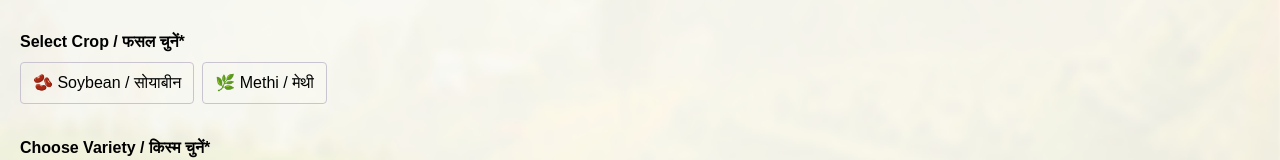
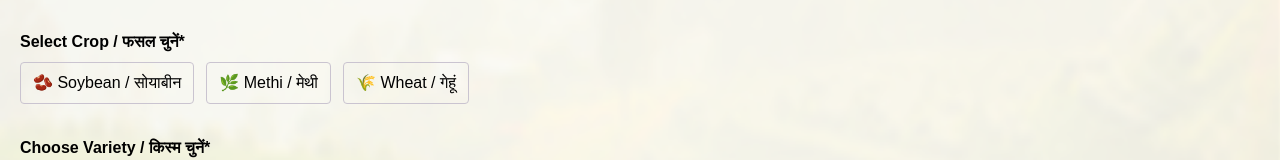
Before and after one commit to ytsocialpaper/agroseeds, a Next.js app: page / in a window 1280 px wide. Shown: the part 233-393 px from the top of the page. Built offline with nearby package versions, Linux system fonts and the light colour scheme.

Commit message:
in progress

```diff
--- a/app/page.tsx
+++ b/app/page.tsx
@@ -29,7 +29,7 @@ interface SelectorProps {
 const Selector = ({ setState, selectedvalue, value, optionKey }: SelectorProps) => {
   return (
     <div
-      className={`px-3 py-2 border-[1px] border-[#CAC4D0] rounded-[4px] hover:cursor-pointer ${
+      className={`px-3 py-2 border-[1px] border-[#CAC4D0] rounded-[4px] hover:cursor-pointer whitespace-nowrap ${
         selectedvalue === optionKey ? "bg-[#FFF6D3] border-[2px]" : ""
       }`}
       onClick={() => setState(optionKey)}
@@ -105,7 +105,21 @@ const Selectcrop = ({ setState, crop, values }: SelectCropProps) => {
   return (
     <div className="flex flex-col gap-2">
       <h1 className="font-bold">Select Crop / फसल चुनें*</h1>
-      <div className="flex gap-2">
+      <div
+        className="flex gap-3 overflow-x-auto scrollbar-none"
+        style={{
+          scrollbarWidth: "none",
+          msOverflowStyle: "none",
+        }}
+      >
+        <style>
+          {`
+            .hide-scrollbar::-webkit-scrollbar {
+              display: none;
+            }
+          `}
+        </style>
+        <div className="hide-scrollbar flex gap-3 w-full">
           {values.map((value) => (
             <Selector
               key={value.key}
@@ -115,6 +129,7 @@ const Selectcrop = ({ setState, crop, values }: SelectCropProps) => {
               optionKey={value.key}
             />
           ))}
+        </div>
       </div>
     </div>
   );
@@ -193,6 +208,7 @@ export default function Home() {
   const crops: Option[] = [
     { key: "soyabean", name: "🫘 Soybean / सोयाबीन" },
     { key: "methi", name: "🌿 Methi / मेथी" },
+    {key:"wheat",name:" 🌾 Wheat / गेहूं"}
   ];
 
   const seasons: Option[] = [
```
Lines whose indentation alone changed are shown as unchanged.
